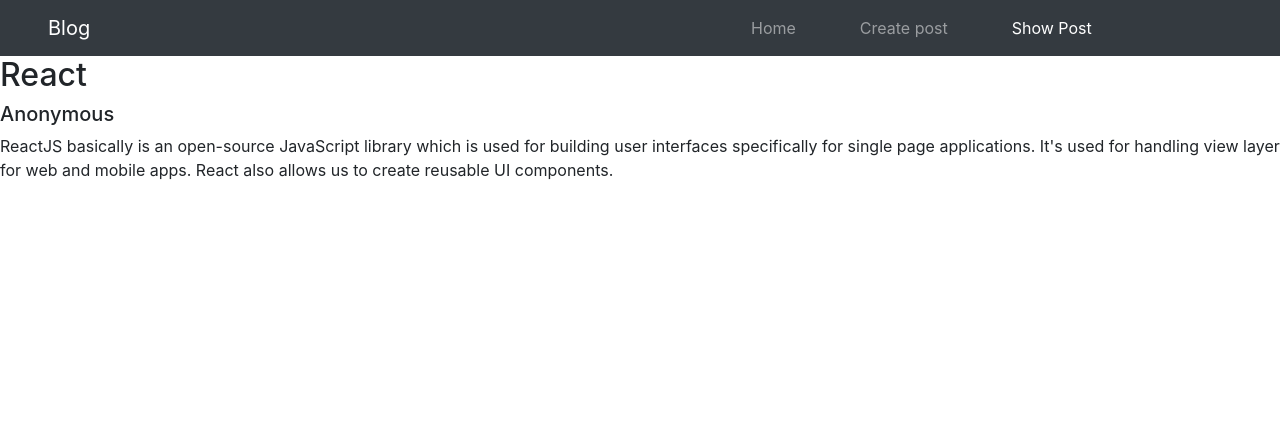
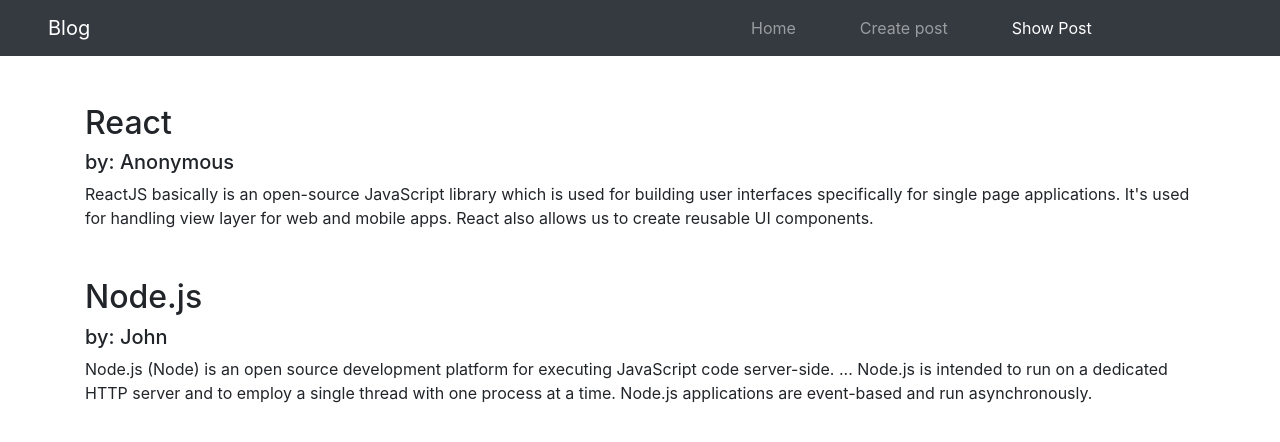
Before and after one commit to hamadagh/Projects, a React (Create React App) app in the folder react-blog/react-blog/: page /ShowPost in a window 1280 px wide. Shown: the top 442 px of the page. Built offline with nearby package versions, Linux system fonts and the light colour scheme.

Commit message:
updating showpost component

```diff
--- a/react-blog/react-blog/src/App.js
+++ b/react-blog/react-blog/src/App.js
@@ -13,7 +13,12 @@
         title: "React",
         username: "Anonymous",
         textArea: "ReactJS basically is an open-source JavaScript library which is used for building user interfaces specifically for single page applications. It's used for handling view layer for web and mobile apps. React also allows us to create reusable UI components."
-      }
+      },
+      {
+        title: "Node.js",
+        username: "John",
+        textArea: "Node.js (Node) is an open source development platform for executing JavaScript code server-side. ... Node.js is intended to run on a dedicated HTTP server and to employ a single thread with one process at a time. Node.js applications are event-based and run asynchronously."
+      },
     ]
 
 
--- a/react-blog/react-blog/src/component/ShowPost.jsx
+++ b/react-blog/react-blog/src/component/ShowPost.jsx
@@ -2,13 +2,14 @@
 
 const ShowPost = ({props}) => {
 
-    const addPost = props.map( post =>{
+    const addPost = props.map( (post, index) => {
+
         return(
-            <div className="post">
+
+            <div className="post container mt-5" id={index}>
                 <h2>{post.title}</h2>
-                <h5>{post.username}</h5>
+                <h5>by: {post.username}</h5>
                 <p>{post.textArea}</p>
-
             </div>
         )
     })
```
